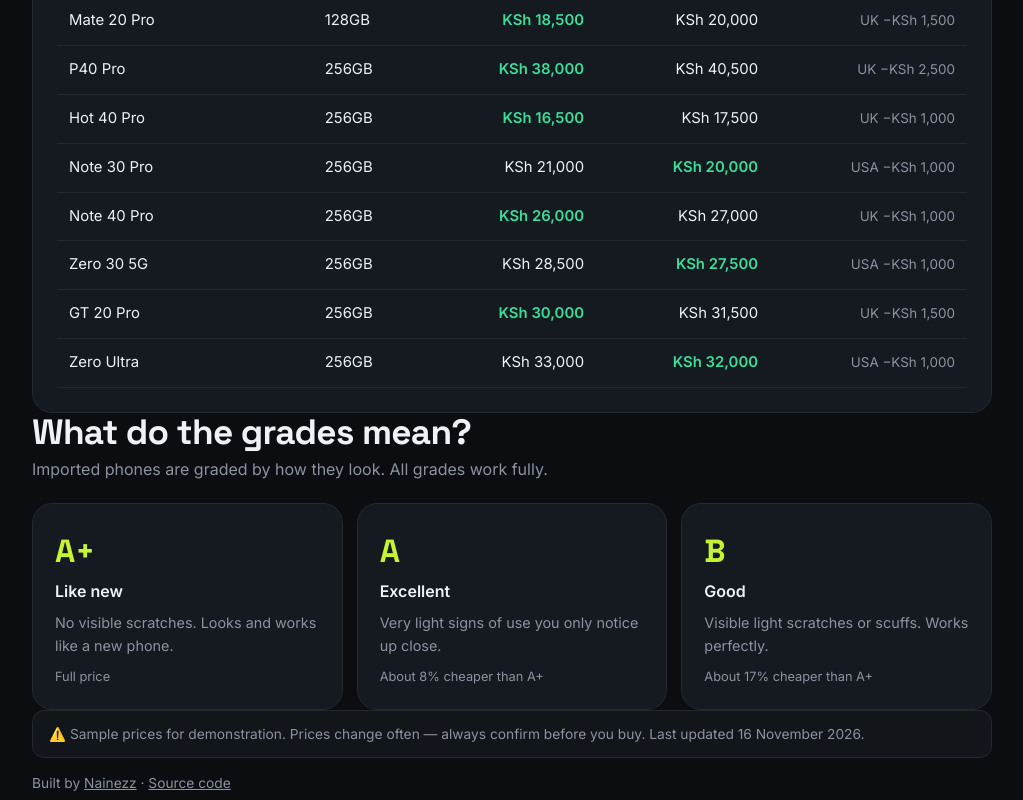
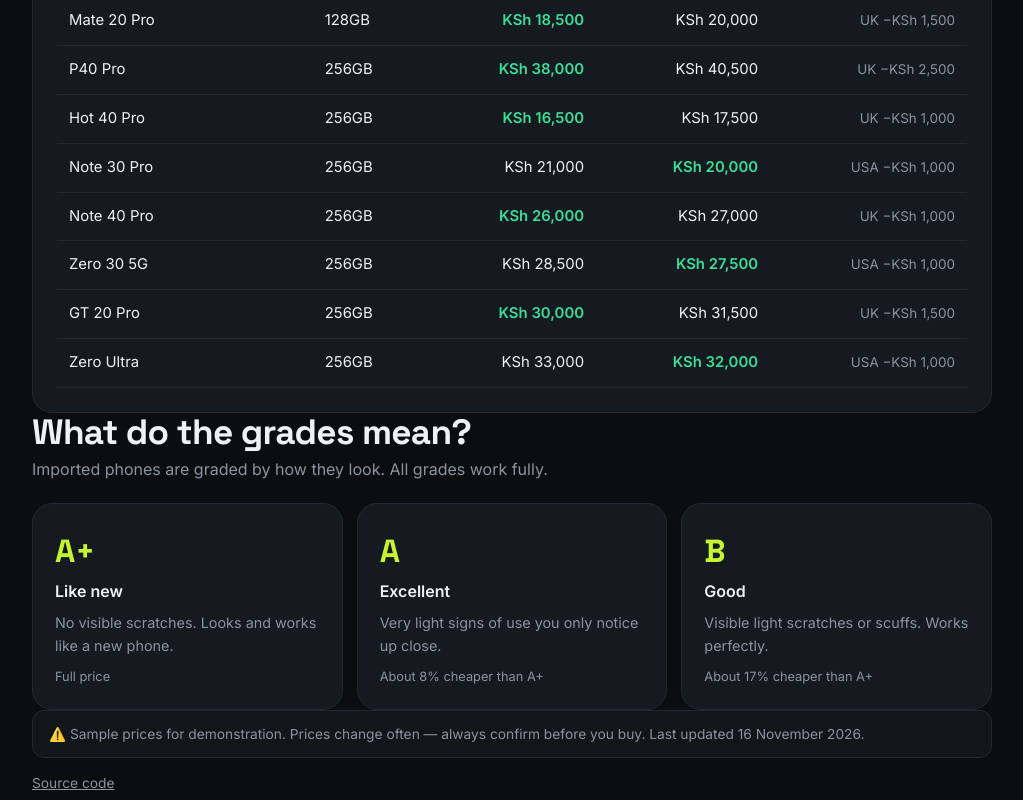
Before and after one commit to nainezz/phone-price-checker, a plain HTML site: page index.html in a window 1280 px wide. Shown: the part 5579-6379 px from the top of the page, without its empty margins (128-1151 px from the left). Drawn offline with Linux system fonts and the light colour scheme.

Commit message:
Remove 'Built by' credit from footer
Co-Authored-By: Claude Opus 5.5 <noreply@anthropic.com>
Claude-Session: https://claude.ai/code/session_01XRaeiTfYR4KwmHLGNcGX5S

```diff
--- a/index.html
+++ b/index.html
@@ -133,7 +133,7 @@
 
 <footer class="wrap">
   <p class="disclaimer">⚠️ Sample prices for demonstration. Prices change often — always confirm before you buy. Last updated <span id="updated"></span>.</p>
-  <p>Built by <a href="https://github.com/nainezz" target="_blank" rel="noopener">Nainezz</a> · <a href="https://github.com/nainezz/phone-price-checker" target="_blank" rel="noopener">Source code</a></p>
+  <p><a href="https://github.com/nainezz/phone-price-checker" target="_blank" rel="noopener">Source code</a></p>
 </footer>
 
 <script src="data.js"></script>
```
